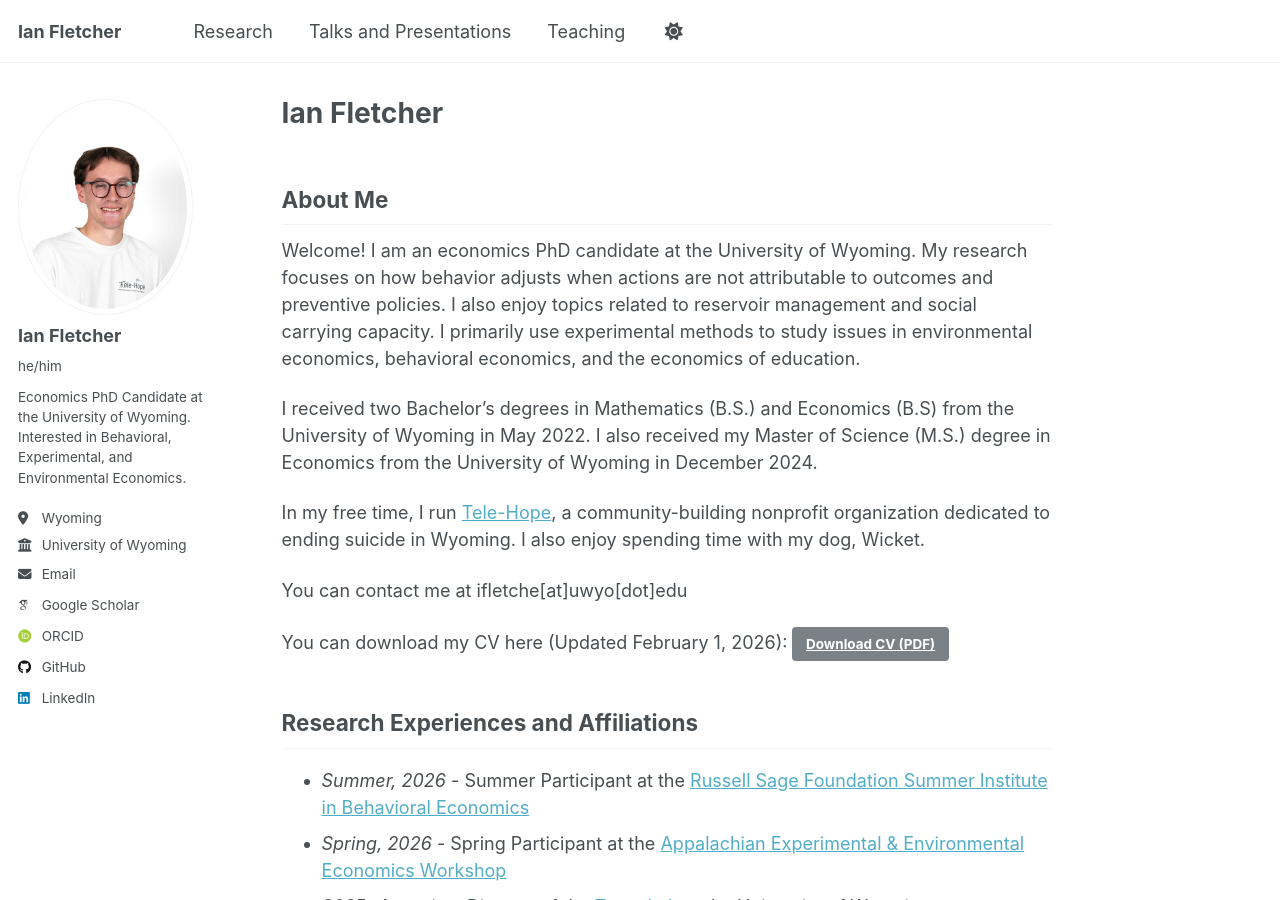
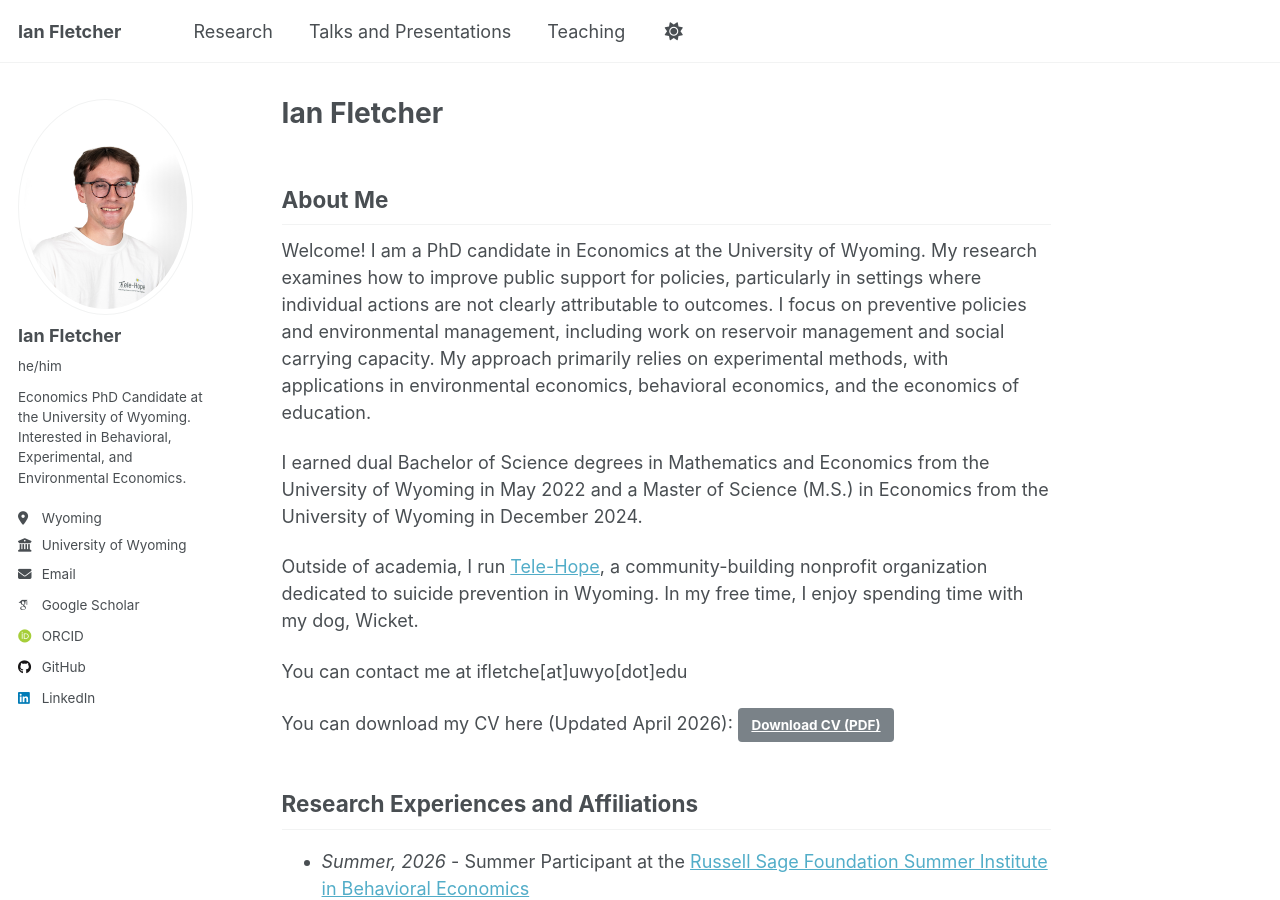
Before and after one commit to fletcherian/fletcherian.github.io, a Jekyll site: the page built from _pages/about.md, in a window 1280 px wide and 900 px high. Built offline with Jekyll 4.4.1, drawn with Linux system fonts in a browser that asks for light colours; some web fonts are replaced; a script that is not in the unit is left out.

Commit message:
Update about.md

```diff
--- a/_pages/about.md
+++ b/_pages/about.md
@@ -8,15 +8,15 @@ redirect_from:
 ---
 ## About Me
 
-Welcome! I am an economics PhD candidate at the University of Wyoming. My research focuses on how behavior adjusts when actions are not attributable to outcomes and preventive policies. I also enjoy topics related to reservoir management and social carrying capacity. I primarily use experimental methods to study issues in environmental economics, behavioral economics, and the economics of education.
+Welcome! I am a PhD candidate in Economics at the University of Wyoming. My research examines how to improve public support for policies, particularly in settings where individual actions are not clearly attributable to outcomes. I focus on preventive policies and environmental management, including work on reservoir management and social carrying capacity. My approach primarily relies on experimental methods, with applications in environmental economics, behavioral economics, and the economics of education.
 
-I received two Bachelor's degrees in Mathematics (B.S.) and Economics (B.S) from the University of Wyoming in May 2022. I also received my Master of Science (M.S.) degree in Economics from the University of Wyoming in December 2024.
+I earned dual Bachelor of Science degrees in Mathematics and Economics from the University of Wyoming in May 2022 and a Master of Science (M.S.) in Economics from the University of Wyoming in December 2024.
 
-In my free time, I run [Tele-Hope](https://www.tele-hope.org/), a community-building nonprofit organization dedicated to ending suicide in Wyoming. I also enjoy spending time with my dog, Wicket.
+Outside of academia, I run [Tele-Hope](https://www.tele-hope.org/), a community-building nonprofit organization dedicated to suicide prevention in Wyoming. In my free time, I enjoy spending time with my dog, Wicket.
 
 You can contact me at ifletche\[at\]uwyo\[dot\]edu
 
-You can download my CV here (Updated February 1, 2026): [Download CV (PDF)](https://fletcherian.github.io/files/Fletcher-CV-Feb26.pdf){: .btn}
+You can download my CV here (Updated April 2026): [Download CV (PDF)](https://fletcherian.github.io/files/Fletcher-CV-Apr26.pdf){: .btn}
 
 ## Research Experiences and Affiliations
 * _Summer, 2026_ - Summer Participant at the [Russell Sage Foundation Summer Institute in Behavioral Economics](https://laibson.scholars.harvard.edu/rsfcamp)
```
